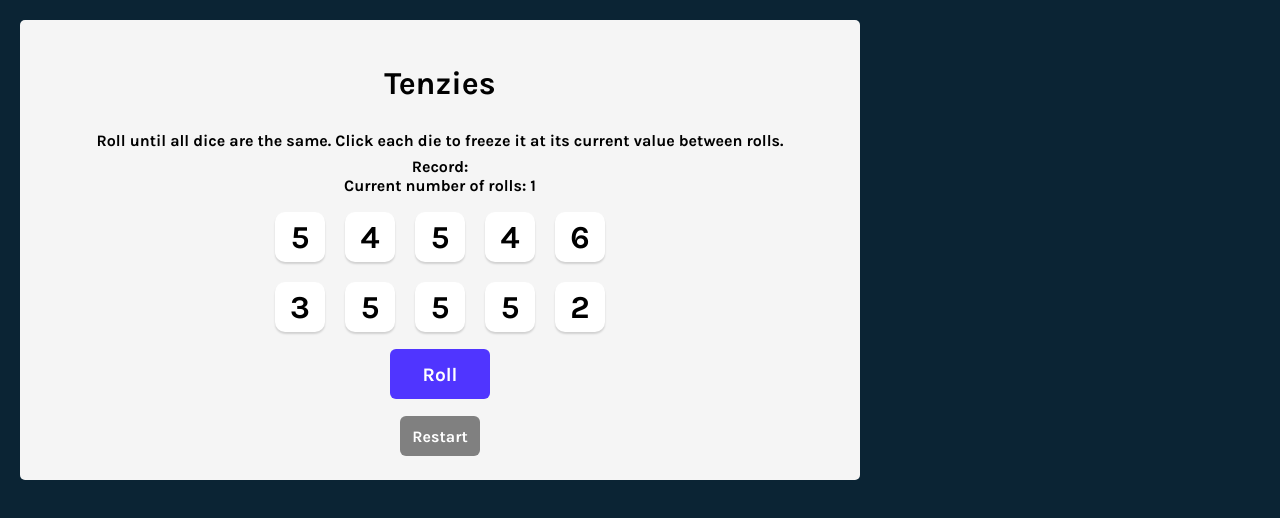
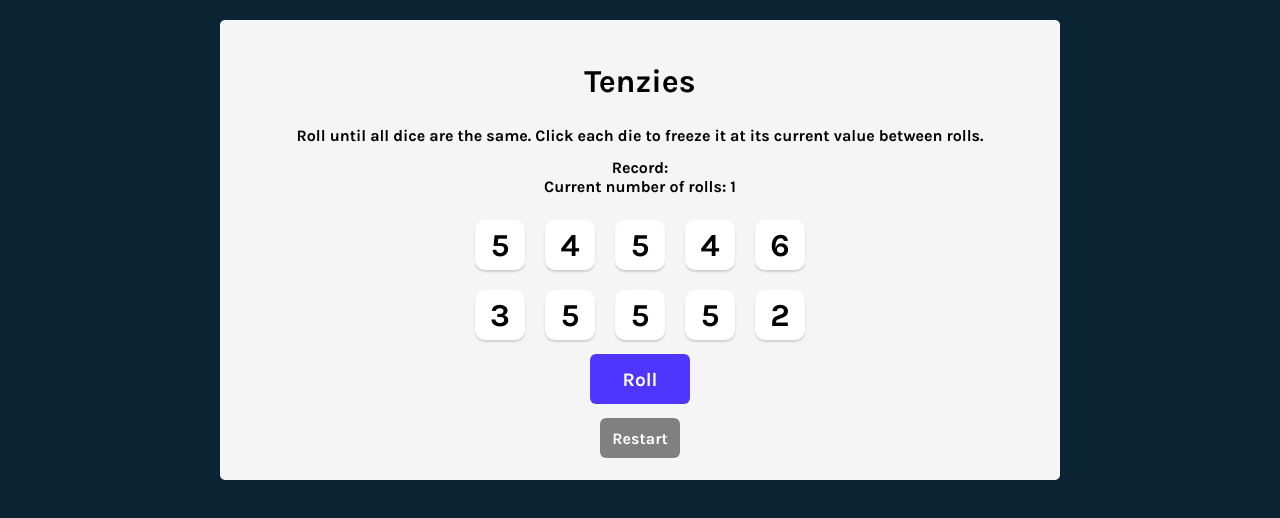
Before and after one commit to abawor/Tenzies_game, a React (Vite) app: page / in a window 1280 px wide. Shown: the top 518 px of the page. Built offline with nearby package versions, Linux system fonts and the light colour scheme.

Commit message:
Updated styling

```diff
--- a/src/style.css
+++ b/src/style.css
@@ -15,6 +15,8 @@ main {
   flex-direction: column;
   justify-content: space-around;
   align-items: center;
+  margin: auto;
+  text-align: center;
 }
 
 .instructions {
@@ -23,9 +25,8 @@ main {
 }
 
 .score {
-  padding: 0 0 10px 0;
+  padding: 10px 0 20px 0;
   margin: 0;
-  text-align: center;
 }
 
 .dice-container {
```
